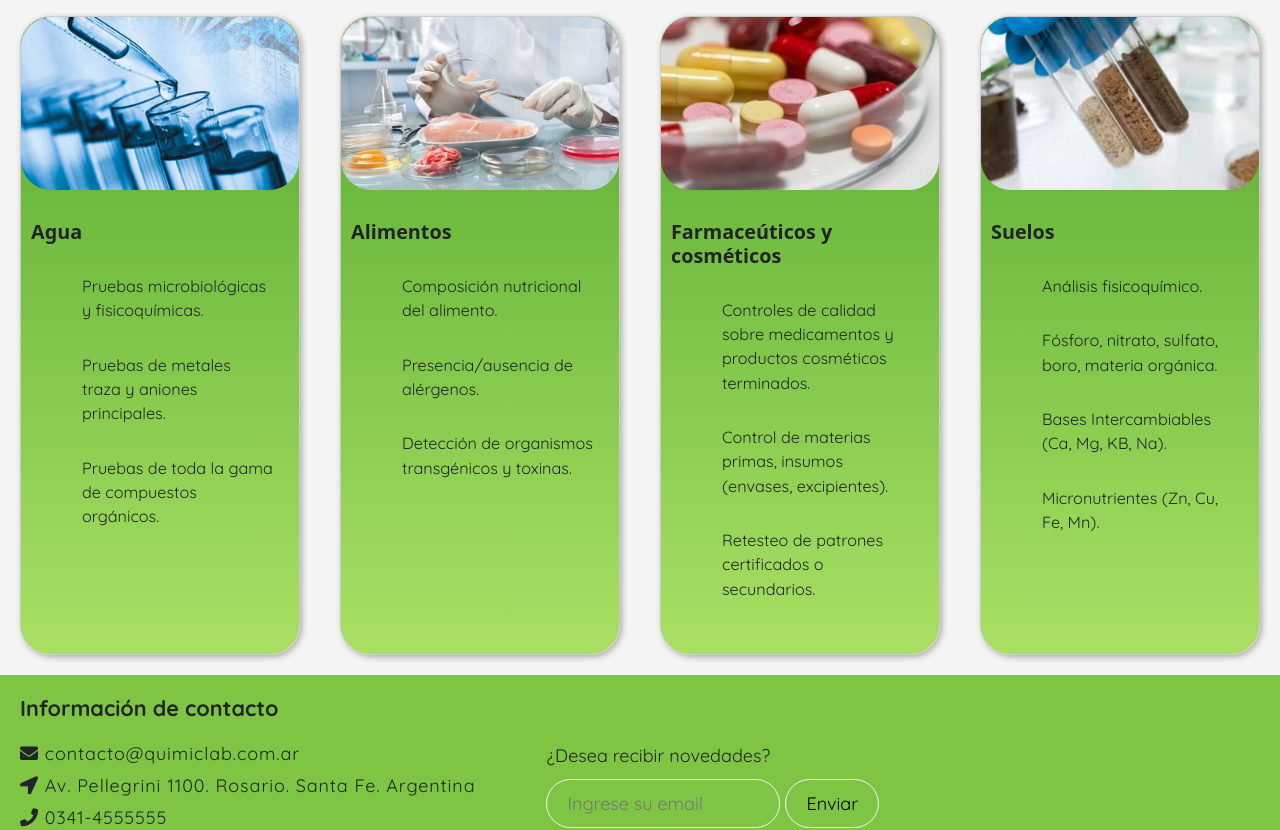
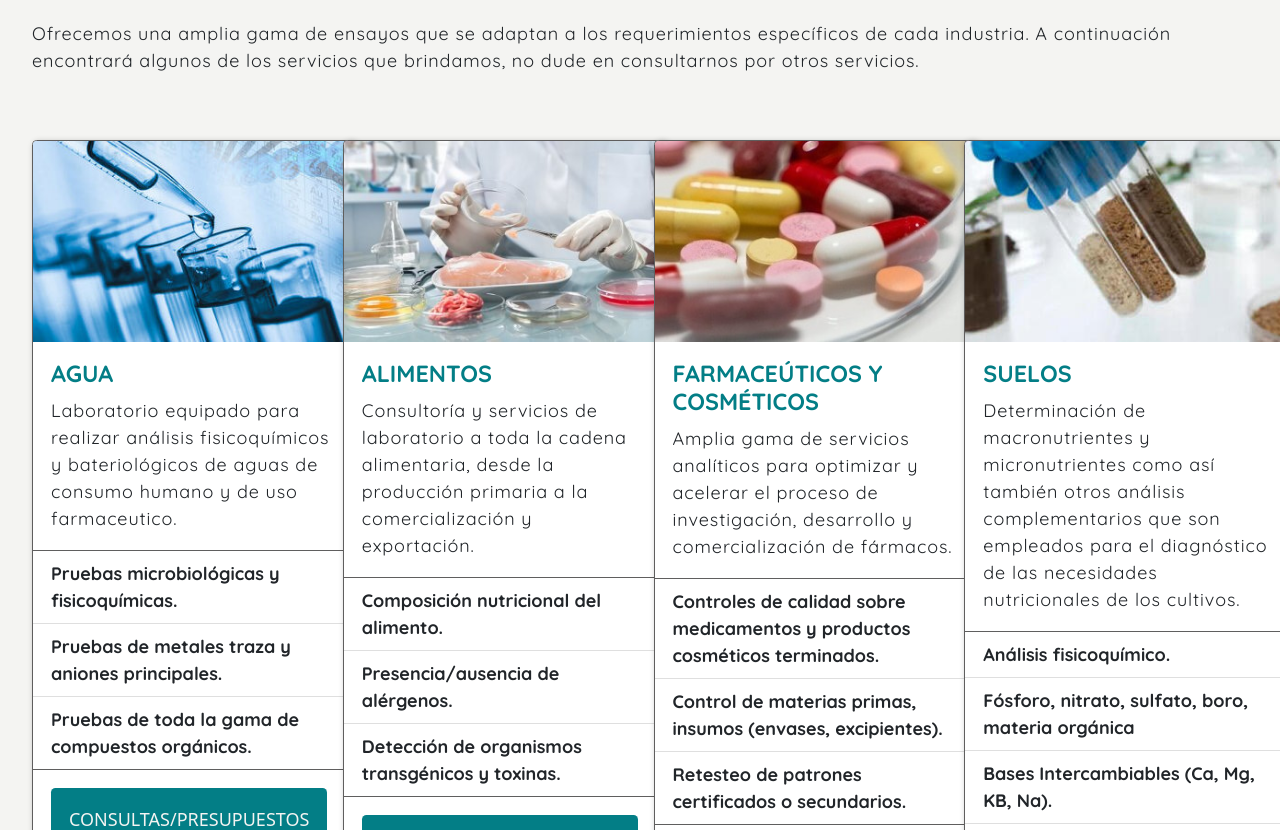
Before and after one commit to ameliafraga/LaboratorioFraga, a plain HTML site: page html/servicios.html in a window 1280 px wide. Shown: the part 248-1078 px from the top of the page. Drawn offline with nearby package versions, Linux system fonts and the light colour scheme.

```diff
--- a/css/style.css
+++ b/css/style.css
@@ -105,71 +105,56 @@
 .carousel-inner{
     width: 50vvw;
 }
-.carousel-caption p, h5{
+.carousel-caption p ,.carousel-caption h5{
        color: #F4F4F2;
 }
 
-/*sERVICIOS*/
-
-.servicios{
-    display:grid;
-    place-items: center center;
-
-}
+/*SERVICIOS*/
 .servicios h2{
-    justify-self:left;
     color: var(--main-bg-color);
     font-size: 2rem;
     padding-top: 20vh;
     font-family: 'Quicksand', sans-serif;
     font-weight: 800;
 }
-
-.cards{
-    display: grid;
-    grid-template-columns: repeat(4, 1fr);
-    padding: 20px;
-    grid-gap: 40px;
+.servicios p{
+    padding: 24px 32px;
+    font-family: 'Quicksand', sans-serif;
 }
 
- .cardImage {
-     width: 100%;
-     display: block;
-     border-radius: 30px;
-     background-size: cover;
-     overflow: hidden;
+#tituloCarta{
+    font-family: 'Quicksand', sans-serif;
+    color: #037E86;
+    font-size: 1.3em;
+    font-weight: 800;
+    text-transform: uppercase;
+}
+#contenidoCartas{
+    font-family: 'Quicksand', sans-serif;
+}
+#itemsCarta{
+    font-family: 'Quicksand', sans-serif;
+    font-weight: 600;
+}
+#botonInfo{
+    background: #037E86;
+    border: 0;
+    text-transform: uppercase;
+    padding: 1em;
+    color:#F4F4F2;
 }
 
-.cardContent{
-    list-style:none ;
+#botonInfo:hover {
+        background-color: #F4F4F2;
+        color: black;
 }
-
- .containercard{
-     position: relative;
-     display: flex;
-     flex-direction: column;
-     background-image:linear-gradient(to bottom, #56ab2f,#a8e063);
-     border: 1px solid #ccc;
-     box-shadow: 2px 2px 6px 0px  rgba(0,0,0,0.3);
-     border-radius: 30px;
+#cartaIndividual{
+    border: 1px solid rgb(95, 94, 94);
+    box-shadow: 2px 2px 6px 0px  rgba(0,0,0,0.3);
 }
-
- .details{
-     padding: 20px 10px;
+#cartas{
+padding: 24px 32px;
 }
-
- .details h3{
-     font-weight: 600;
-     font-size: 1.1em;
-     margin: 10px 0 15px 0;
-}
- .details li{
-     font-size: 0.9em;
-     line-height: 1.5;
-     padding: 15px;
-     font-family: 'Quicksand', sans-serif;
-}
-
 /*CERTIFICACIONES*/
 
 .certificaciones p{
@@ -189,6 +174,7 @@
     overflow-wrap: normal;
     justify-content: space-around;
     padding-bottom: 5em;
+    --animate-duration: 3s;
 }
 
 .logos img{
@@ -271,7 +257,7 @@
 /*PIE DE PAGINA*/
 
 .footer{
-    background: var(--main-bg-color, green);
+    background-image:linear-gradient(to bottom, #56ab2f,#a8e063);
     font-family: 'Quicksand', sans-serif;
     font-size: 18px;
     height: auto;
@@ -433,7 +419,6 @@
     #menuNavegacion{
         display: none;
     }
-
     .lab .banner{
         grid-column: 2 / 7 ;
         grid-row: 4 / 6 ;
--- a/html/servicios.html
+++ b/html/servicios.html
@@ -44,66 +44,86 @@
         </nav>
 
     </header>
+    <main>
+        <div class="servicios">
+            <h2>Servicios</h2>
+            <p>Ofrecemos una amplia gama de ensayos que se adaptan a los requerimientos específicos de cada industria. A continuación encontrará algunos de los servicios que brindamos, no dude en consultarnos por otros servicios.</p>
+        </div>
 
-        <main class="servicios">
-            <h2>Servicios</h2>
-            <div class="cards">
+        <div class="row row-cols-1 row-cols-sm-2 row-cols-md-4 g-4" id="cartas">
+            <div class="col">
+                <div class="card" style="width: 18rem;"id="cartaIndividual">
+                    <img src="../Imagenes/Analisis_de_agua.jpg" class="card-img-top" alt="Análisis de agua">
+                    <div class="card-body">
+                      <h5 class="card-title"id="tituloCarta">Agua</h5>
+                      <p class="card-text" id="contenidoCartas">Laboratorio equipado para realizar análisis fisicoquímicos y bateriológicos de aguas de consumo humano y de uso farmaceutico.</p>
+                    </div>
+                    <ul class="list-group list-group-flush">
+                      <li class="list-group-item" id="itemsCarta">Pruebas microbiológicas y fisicoquímicas.</li>
+                      <li class="list-group-item" id="itemsCarta">Pruebas de metales traza y aniones principales.</li>
+                      <li class="list-group-item" id="itemsCarta">Pruebas de toda la gama de compuestos orgánicos.</li>
+                    </ul>
+                    <div class="card-body">
+                        <a href="../html/contacto.html" class="btn btn-primary" id="botonInfo">Consultas/presupuestos</a>
+                    </div>
 
-                <article class="containercard">
-                    <img src="../Imagenes/Analisis_de_agua.jpg" alt="Análisis de agua" class="cardImage">
-                    <div class="details">
-                        <h3 class="cardTittle">Agua</h3>
-                        <ul class="cardContent">
-                            <li>Pruebas microbiológicas y fisicoquímicas.</li>
-                            <li>Pruebas de metales traza y aniones principales.</li>
-                            <li>Pruebas de toda la gama de compuestos orgánicos.</li>
-                        </ul>
-                    </div>
-                 </article>
-
-
-                <article class="containercard">
-                    <img src="../Imagenes/Analisis_de_alimentos.jpg" alt="Análisis de alimentos" class="cardImage">
-                    <div class="details">
-                        <h3 class="cardTittle">Alimentos</h3>
-                        <ul class="cardContent">
-                            <li>Composición nutricional del alimento.</li>
-                            <li>Presencia/ausencia de alérgenos.</li>
-                            <li>Detección de organismos transgénicos y toxinas.</li>
-                        </ul>
-                    </div>
-                </article>
-
-
-                <article class="containercard">
-                    <img src="../Imagenes/Analisis_farmaceuticos.jpeg" alt="Análisis Farmaceuticos" class="cardImage">
-                    <div class="details">
-                        <h3 class="cardTittle">Farmaceúticos y cosméticos</h3>
-                        <ul class="cardContent">
-                            <li>Controles de calidad sobre medicamentos y productos cosméticos terminados.</li>
-                            <li>Control de materias primas, insumos (envases, excipientes).</li>
-                            <li>Retesteo de patrones certificados o secundarios.</li>
-                        </ul>
-                    </div>
-                </article>
-
-
-                <article class="containercard">
-                    <img src="../Imagenes/Analisis_de_suelos-800x400 .jpg" alt="Análisis de suelos" class="cardImage">
-                    <div class="details">
-                        <h3 class="cardTittle">Suelos</h3>
-                        <ul class="cardContent">
-                            <li>Análisis fisicoquímico.</li>
-                            <li>Fósforo, nitrato, sulfato, boro, materia orgánica.</li>
-                            <li>Bases Intercambiables (Ca, Mg, KB, Na).</li>
-                            <li>Micronutrientes (Zn, Cu, Fe, Mn).</li>
-                        </ul>
-                    </div>
-                </article>
-
+                </div>
+            </div>
+            <div class="col">
+                <div class="card" style="width: 18rem;"id="cartaIndividual">
+                    <img src="../Imagenes/Analisis_de_alimentos.jpg" class="card-img-top" alt="Análisis de alimentos">
+                <div class="card-body">
+                  <h5 class="card-title"id="tituloCarta">Alimentos</h5>
+                  <p class="card-text"id="contenidoCartas">Consultoría y servicios de laboratorio a toda la cadena alimentaria, desde la producción primaria a la comercialización y exportación.</p>
+                </div>
+                <ul class="list-group list-group-flush">
+                  <li class="list-group-item" id="itemsCarta" >Composición nutricional del alimento.</li>
+                  <li class="list-group-item" id="itemsCarta">Presencia/ausencia de alérgenos.</li>
+                  <li class="list-group-item" id="itemsCarta">Detección de organismos transgénicos y toxinas.</li>
+                </ul>
+                <div class="card-body">
+                    <a href="../html/contacto.html" class="btn btn-primary" id="botonInfo">Consultas/presupuestos</a>
+                </div>
+                </div>
+            </div>
+            <div class="col">
+                <div class="card" style="width: 18rem;"id="cartaIndividual">
+                    <img src="../Imagenes/Analisis_farmaceuticos.jpeg" class="card-img-top" alt="Análisis farmaceuticos">
+                <div class="card-body">
+                  <h5 class="card-title"id="tituloCarta">Farmaceúticos y cosméticos</h5>
+                  <p class="card-text"id="contenidoCartas">Amplia gama de servicios analíticos para optimizar y acelerar el proceso de investigación, desarrollo y comercialización de fármacos.</p>
+                </div>
+                <ul class="list-group list-group-flush">
+                  <li class="list-group-item" id="itemsCarta">Controles de calidad sobre medicamentos y productos cosméticos terminados.</li>
+                  <li class="list-group-item" id="itemsCarta">Control de materias primas, insumos (envases, excipientes).</li>
+                  <li class="list-group-item" id="itemsCarta">Retesteo de patrones certificados o secundarios.</li>
+                </ul>
+                <div class="card-body">
+                    <a href="../html/contacto.html" class="btn btn-primary" id="botonInfo">Consultas/presupuestos</a>
+                </div>
+                </div>
+            </div>
+            <div class="col">
+                <div class="card" style="width: 18rem;"id="cartaIndividual">
+                    <img src="../Imagenes/Analisis_de_suelos-800x400 .jpg" class="card-img-top" alt="Análisis de suelos">
+                <div class="card-body">
+                  <h5 class="card-title"id="tituloCarta">Suelos</h5>
+                  <p class="card-text"id="contenidoCartas">Determinación de macronutrientes y micronutrientes como así también otros análisis complementarios que son empleados para el diagnóstico de las necesidades nutricionales de los cultivos.</p>
+                </div>
+                <ul class="list-group list-group-flush">
+                  <li class="list-group-item" id="itemsCarta">Análisis fisicoquímico.</li>
+                  <li class="list-group-item" id="itemsCarta">Fósforo, nitrato, sulfato, boro, materia orgánica</li>
+                  <li class="list-group-item" id="itemsCarta">Bases Intercambiables (Ca, Mg, KB, Na).</li>
+                  <li class="list-group-item" id="itemsCarta">Micronutrientes (Zn, Cu, Fe, Mn).</li>
+                </ul>
+                <div class="card-body">
+                    <a href="../html/contacto.html" class="btn btn-primary" id="botonInfo">Consultas/presupuestos</a>
+                </div>
+                </div>
             </div>
 
-        </main>
+        </div>
+    </main>
 
 
         <footer class="footer">
```
